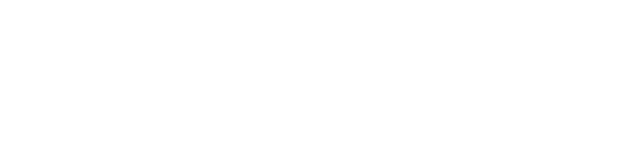
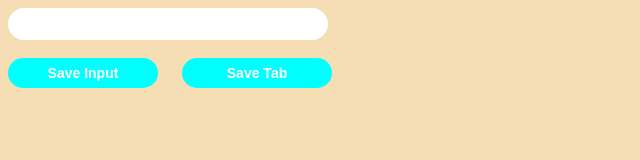
Before and after one commit to arnav-snowleo/capstone, a plain HTML site: page index.html in a window 1280 px wide. Shown: the whole page, without its empty margins (0-640 px from the left). Drawn offline with Linux system fonts and the light colour scheme.

Commit message:
basic layout

```diff
--- a/index.css
+++ b/index.css
@@ -0,0 +1,25 @@
+body {
+    background-color: wheat;
+    align-items: center;
+}
+
+button {
+    width: 150px;
+    height: 30px;
+    border-radius: 20px;
+    border: none;
+    background-color: aqua;
+    margin-right: 20px;
+    font-weight: bold;
+    color: white;
+    font-size: 14px;
+}
+
+input {
+    padding-left: 10px;
+    padding-right: 10px;
+    height: 30px;
+    width: 300px;
+    border: none;
+    border-radius: 20px;
+}
--- a/index.html
+++ b/index.html
@@ -5,14 +5,18 @@
 <head>
     <meta charset="utf-8">
     <meta http-equiv="X-UA-Compatible" content="IE=edge">
-    <title></title>
+    <title>capstone</title>
     <meta name="description" content="">
     <meta name="viewport" content="width=device-width, initial-scale=1">
     <link rel="stylesheet" href="index.css">
 </head>
 
 <body>
-    <script src="" async defer></script>
+    <input id="input-field" type="text" name="name" value="">
+    <br></br>
+    <button id="save-input-btn" onclick="saveInput()">Save Input</button>
+    <button id="save-tab-btn" onclick="saveTab()">Save Tab</button>
+    <script src="index.js" async defer></script>
 </body>
 
 </html>
--- /dev/null
+++ b/index.js
@@ -0,0 +1,7 @@
+function saveInput() {
+
+}
+
+function saveTab() {
+
+}
```
